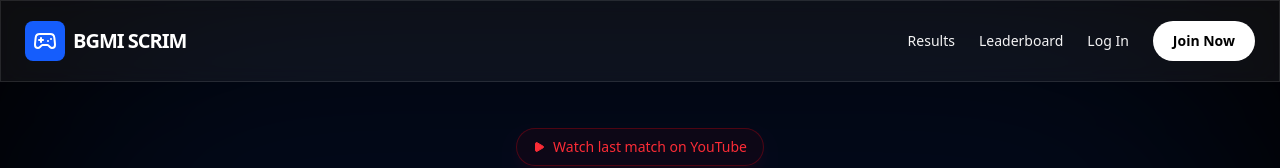
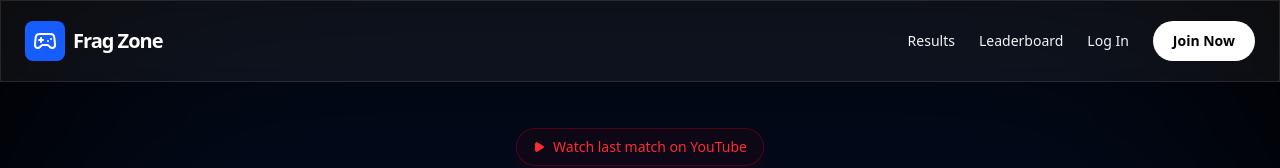
Before and after one commit to KrPrince19/BgmiScrim, a Next.js app in the folder client/: page / in a window 1280 px wide. Shown: the top 168 px of the page. Built offline with nearby package versions, Linux system fonts and the light colour scheme; no server answers.

Commit message:
Update page.tsx

```diff
--- a/client/app/page.tsx
+++ b/client/app/page.tsx
@@ -48,7 +48,7 @@ export default function LandingPage() {
             <div className="bg-blue-600 p-2 rounded-lg">
               <Gamepad2 className="h-6 w-6 text-white" />
             </div>
-            <span className="text-xl font-bold tracking-tighter">BGMI SCRIM</span>
+            <span className="text-xl font-bold tracking-tighter">Frag Zone</span>
           </div>
           <div className="flex items-center gap-6 text-sm font-medium">
             <Link href="/results" className="text-zinc-100 hover:text-white transition-colors">
```
